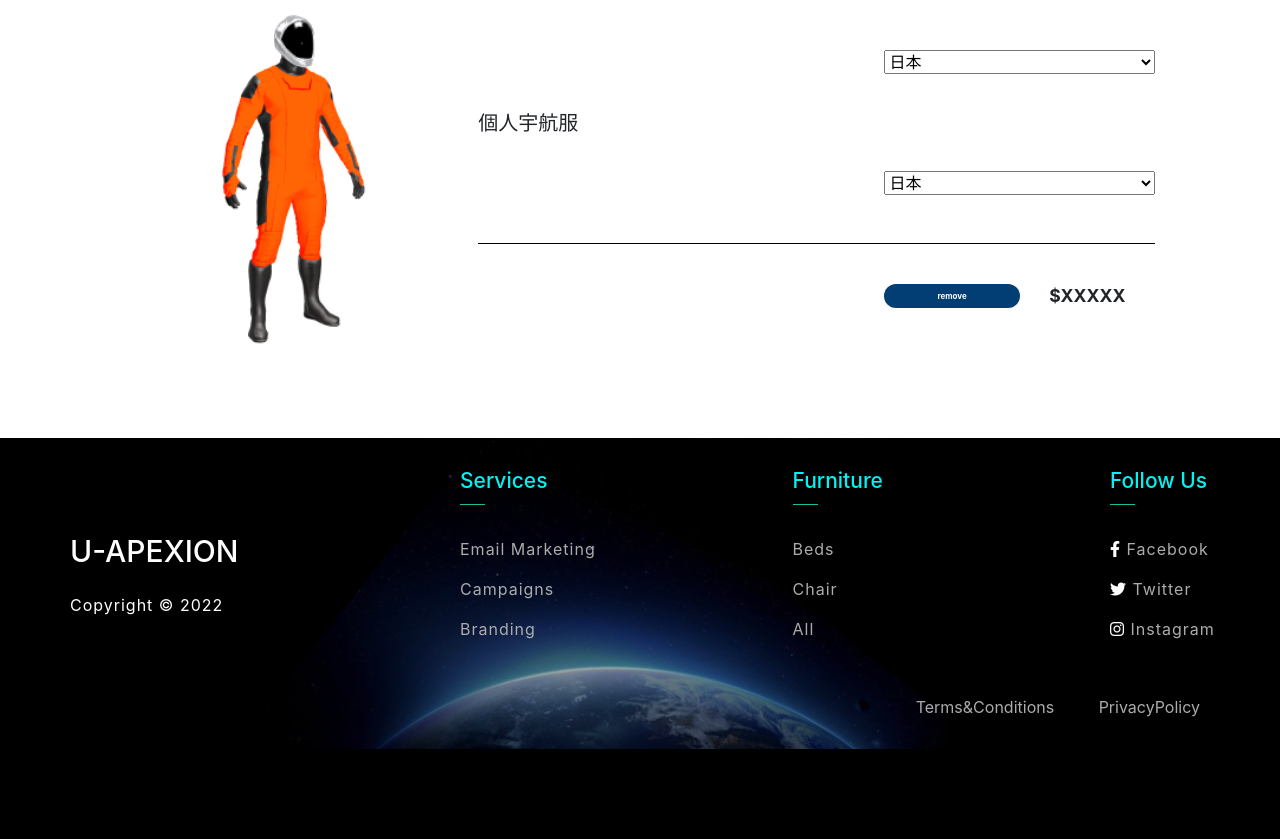
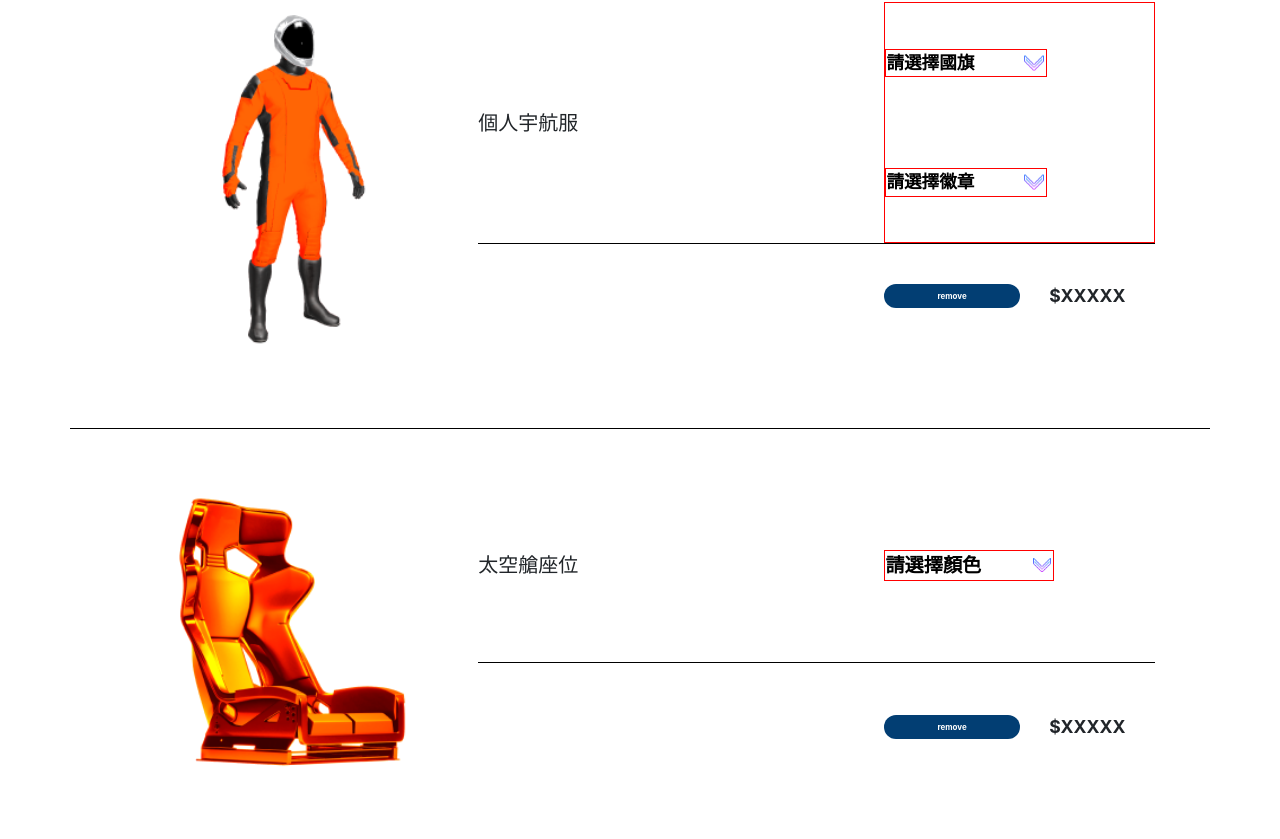
Before and after one commit to Jhih-Ting23472002/u-apexion-react, a React (Create React App) app: page /cart-payment in a window 1280 px wide. Shown: the part 1401-2240 px from the top of the page. Before the commit the page ends 2150 px from the top, so only its background shows below. Built offline with nearby package versions, Linux system fonts and the light colour scheme.

Commit message:
RWD 好難... SOS

```diff
--- a/src/pages/Cart/CartChoosePayment.css
+++ b/src/pages/Cart/CartChoosePayment.css
@@ -150,7 +150,7 @@
   background-size: 50%;
   border: 0px;
 }
-.content-detail-inside-top-ticket{
+.content-detail-inside-top-ticket {
   display: flex;
   /* justify-content:space-between; */
   border-bottom: 1px solid black;
@@ -158,12 +158,12 @@
   height: 70%;
   /* align-items: center; */
 }
-.content-detail-inside-bottom-ticket{
+.content-detail-inside-bottom-ticket {
   display: flex;
   align-items: center;
   height: 30%;
 }
-.cart-ticket-destination{
+.cart-ticket-destination {
   display: flex;
   flex-direction: column;
   height: 100%;
@@ -186,7 +186,7 @@
   /* justify-content: end; */
   /* width: 60%; */
 }
-.cart-ticket-during{
+.cart-ticket-during {
   display: flex;
   flex-direction: column;
   height: 100%;
@@ -202,7 +202,7 @@
   font-size: 1rem;
   /* border: 1px solid red; */
 }
-.content-detail-inside-top-suit{
+.content-detail-inside-top-suit {
   display: flex;
   /* justify-content:space-between; */
   border-bottom: 1px solid black;
@@ -210,22 +210,65 @@
   height: 70%;
   /* align-items: center; */
 }
-.cart-suit-name{
+.cart-suit-name {
   display: flex;
   flex-direction: column;
   height: 100%;
   width: 60%;
   justify-content: center;
 }
-.cart-ticket-country-badge{
+.cart-ticket-country-badge {
   display: flex;
   flex-direction: column;
   height: 100%;
   width: 40%;
   justify-content: space-around;
+  border: 1px solid red;
 }
-.content-detail-inside-bottom-suit{
+.content-detail-inside-bottom-suit {
   display: flex;
   align-items: center;
   height: 30%;
 }
+.cart-select-country-badge {
+  font-size: 1.1rem;
+  font-weight: bold;
+  appearance: none;
+  background: url('./img/icons8-chevron-down-64.png') no-repeat right center;
+  width: 100%;
+  /* height: 30%; */
+  /* padding: 0px; */
+  /* margin-top: 6.5%; */
+  /* padding-right: 10px; */
+  background-size: 15%;
+  border: 1px solid red;
+}
+.cart-product-seat {
+  /* border: 1px solid red; */
+  margin: 0;
+  display: flex;
+  align-items: center;
+  width: 60%;
+}
+.cart-select-color {
+  font-size: 1.2rem;
+  font-weight: bold;
+  appearance: none;
+  background: url('./img/icons8-chevron-down-64.png') no-repeat right center;
+  width: 40%;
+  /* height: 30%; */
+  /* padding: 0px; */
+  /* margin-top: 6.5%; */
+  /* padding-right: 10px; */
+  background-size: 13%;
+  border: 1px solid red;
+}
+
+@media screen and (min-width: 768px) {
+  .cart-select-color {
+    width: 25%;
+  }
+  .cart-select-country-badge{
+    width: 60%;
+  }
+}
--- a/src/pages/Cart/CartChoosePayment.js
+++ b/src/pages/Cart/CartChoosePayment.js
@@ -3,6 +3,7 @@ import './CartChoosePayment.css';
 import example from './img/example.png';
 import cartTicket from './img/cartTicket.png';
 import spaceSuit from './img/spaceSuit.png';
+import spaceSeat from './img/spaceSeat.png';
 
 const CartChoosePayment = () => {
   return (
@@ -120,12 +121,14 @@ const CartChoosePayment = () => {
                 <div className="content-detail-inside-top-suit">
                   <h5 className="cart-suit-name">個人宇航服</h5>
                   <div className="cart-ticket-country-badge">
-                    <select className="cart-select-country">
+                    <select className="cart-select-country-badge">
+                      <option defaultValue>請選擇國旗</option>
                       <option>日本</option>
                       <option>美國</option>
                       <option>台灣</option>
                     </select>
-                    <select className="cart-select-badge">
+                    <select className="cart-select-country-badge">
+                      <option defaultValue>請選擇徽章</option>
                       <option>日本</option>
                       <option>美國</option>
                       <option>台灣</option>
@@ -140,6 +143,30 @@ const CartChoosePayment = () => {
               </div>
             </div>
           </div>
+          <div className="cart separated-line"></div>
+          <div className="cart cart-order-item d-flex">
+            <div className="cart cart-img-div col-4">
+              <img src={spaceSeat} alt="" />
+            </div>
+            <div className="cart content-detail col-8 d-flex">
+              <div className="content-detail-inside">
+                <div className="content-detail-inside-top">
+                  <h5 className="cart-product-seat">太空艙座位</h5>
+                  <select className="cart-select-color">
+                    <option defaultValue>請選擇顏色</option>
+                    <option>white</option>
+                    <option>orange</option>
+                    <option>blue</option>
+                  </select>
+                </div>
+                <div className="content-detail-inside-bottom">
+                  <div className="cart-empty-place"></div>
+                  <button className="btn cart-remove-btn">remove</button>
+                  <div className="cart-order-money">$XXXXX</div>
+                </div>
+              </div>
+            </div>
+          </div>
         </div>
       </div>
     </>
```
